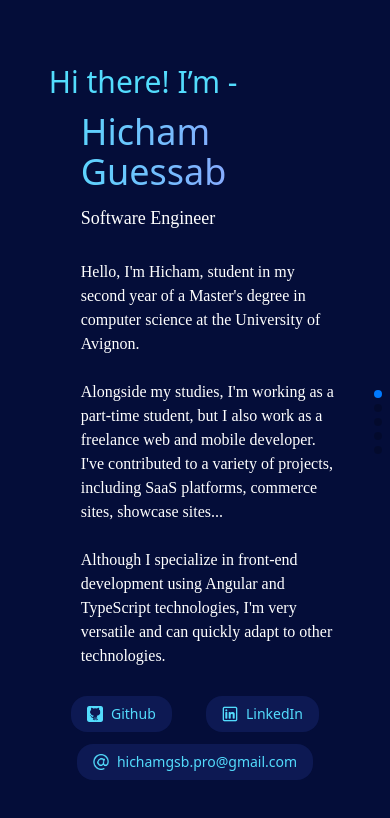
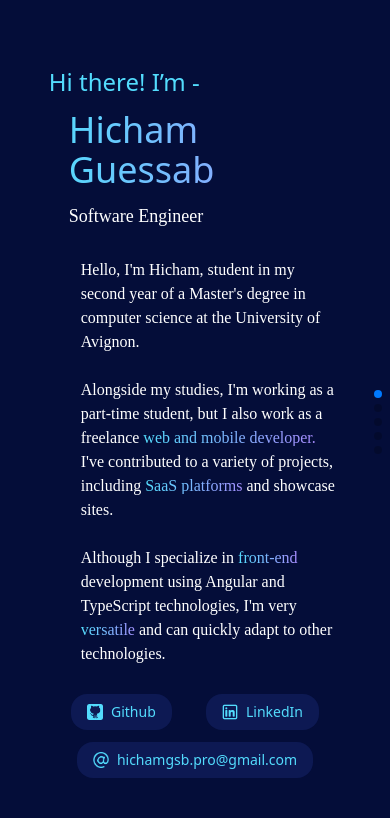
Before and after one commit to HichamGuessab/portfolio, an Angular app: page / in a window 390 px wide. Shown: the top 818 px of the page. Built offline with nearby package versions, Linux system fonts and the light colour scheme.

Commit message:
improve the design

```diff
--- a/src/app/components/profile-section/profile-section.component.html
+++ b/src/app/components/profile-section/profile-section.component.html
@@ -1,13 +1,13 @@
 <div class="flex flex-col gap-3">
-  <h2 class="text-3xl font-medium text-lightBlue md:text-4xl">
+  <h2 class="text-2xl font-medium text-lightBlue md:text-3xl">
     Hi there! I’m -
   </h2>
   <h1
-    class="text-gradient inline-block bg-gradient-to-r from-lightBlue to-purple bg-clip-text pl-8 text-4xl font-medium text-transparent md:text-6xl"
+    class="text-gradient inline-block bg-gradient-to-r from-lightBlue to-purple bg-clip-text pl-5 text-4xl font-medium text-transparent md:pl-8 md:text-6xl"
   >
     Hicham Guessab
   </h1>
-  <p class="pl-8 font-analogue text-lg font-medium md:text-2xl">
+  <p class="pl-5 font-analogue text-lg font-medium md:pl-8 md:text-2xl">
     Software Engineer
   </p>
 </div>
@@ -17,14 +17,35 @@
   <br />
   <br />
   Alongside my studies, I'm working as a part-time student, but I also work as a
-  freelance web and mobile developer.
+  freelance
+  <strong
+    class="bg-gradient-to-r from-lightBlue to-purple bg-clip-text text-transparent"
+  >
+    web and mobile developer.
+  </strong>
   <br />
-  I've contributed to a variety of projects, including SaaS platforms, commerce
-  sites, showcase sites...
+  I've contributed to a variety of projects, including
+  <strong
+    class="bg-gradient-to-r from-lightBlue to-purple bg-clip-text text-transparent"
+  >
+    SaaS platforms
+  </strong>
+  and showcase sites.
   <br />
   <br />
-  Although I specialize in front-end development using Angular and TypeScript
-  technologies, I'm very versatile and can quickly adapt to other technologies.
+  Although I specialize in
+  <strong
+    class="bg-gradient-to-r from-lightBlue to-purple bg-clip-text text-transparent"
+  >
+    front-end
+  </strong>
+  development using Angular and TypeScript technologies, I'm very
+  <strong
+    class="bg-gradient-to-r from-lightBlue to-purple bg-clip-text text-transparent"
+  >
+    versatile
+  </strong>
+  and can quickly adapt to other technologies.
 </p>
 <div class="flex flex-wrap place-content-evenly gap-3">
   <badge [image]="BlueImage.Github" [url]="Link.Github" name="Github" />
--- a/src/app/components/projects-section/project-item/project-item.component.html
+++ b/src/app/components/projects-section/project-item/project-item.component.html
@@ -12,7 +12,7 @@
     </div>
     <div class="mb-2 flex place-items-center justify-between px-7">
       <div
-        class="flex cursor-pointer place-items-center gap-1 rounded-2xl border border-white px-3 py-1"
+        class="flex cursor-pointer gap-2 rounded-2xl border border-white px-3 py-1"
         (click)="openLink()"
       >
         <img
--- a/src/app/components/projects-section/project-item/project-item.component.ts
+++ b/src/app/components/projects-section/project-item/project-item.component.ts
@@ -5,7 +5,6 @@ import { Project, WhiteImage } from '../../../interfaces';
   selector: 'project-item',
   templateUrl: './project-item.component.html',
   standalone: true,
-  imports: [],
 })
 export class ProjectItemComponent {
   project: InputSignal<Project> = input.required<Project>();
--- a/src/app/components/projects-section/projects-section.component.html
+++ b/src/app/components/projects-section/projects-section.component.html
@@ -15,10 +15,12 @@
   cards-effect='{"slideShadows":false}'
   class="container"
   grab-cursor="true"
+  pagination="true"
+  navigation="true"
 >
   @for (project of projects; track project) {
     <swiper-slide>
-      <project-item [project]="project" class="flex place-self-center" />
+      <project-item [project]="project" class="flex justify-center" />
     </swiper-slide>
   }
 </swiper-container>
--- a/src/app/components/skills-section/skill-item/skill-item.component.html
+++ b/src/app/components/skills-section/skill-item/skill-item.component.html
@@ -1,10 +1,10 @@
 <img class="h-5 w-5 md:h-7 md:w-7" [src]="skill().image" [alt]="skill().name" />
 @if (skill().type === SkillType.Shiny) {
   <span
-    class="bg-gradient-to-r from-lightBlue to-purple bg-clip-text text-xl font-bold text-transparent md:text-2xl"
+    class="bg-gradient-to-r from-lightBlue to-purple bg-clip-text text-xl font-semibold text-transparent md:text-2xl"
   >
     {{ skill().name }}
   </span>
 } @else {
-  <span class="text-xl font-regular md:text-2xl">{{ skill().name }}</span>
+  <span class="text-xl font-light md:text-2xl">{{ skill().name }}</span>
 }
--- a/tailwind.config.js
+++ b/tailwind.config.js
@@ -19,6 +19,7 @@ module.exports = {
         light: '300',
         regular: '400',
         medium: '500',
+        semibold: '600',
         bold: '700',
       },
     },
```
